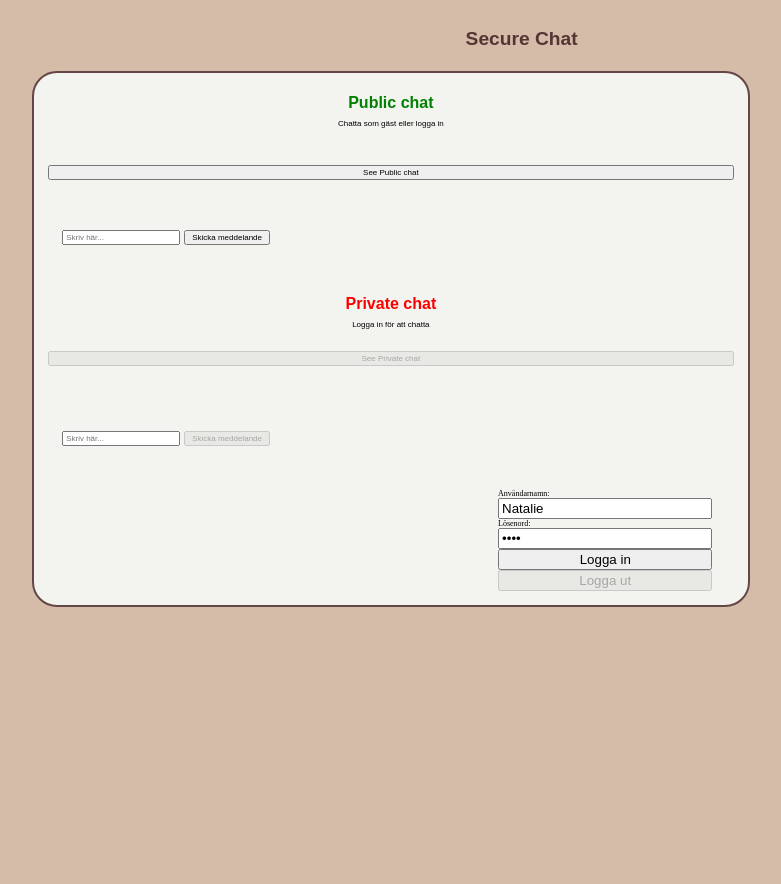
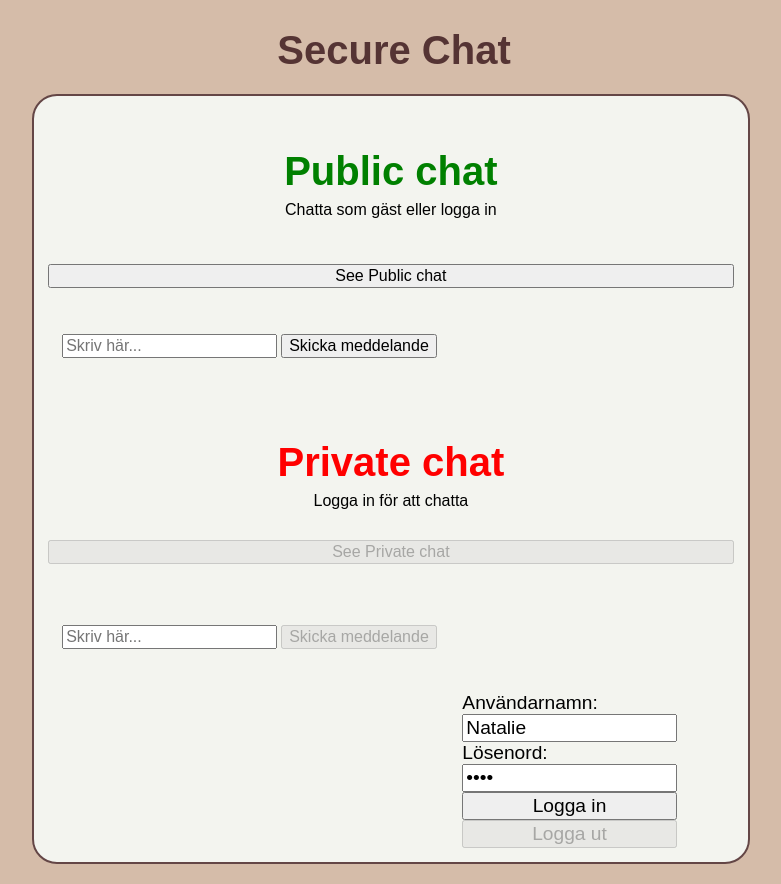
Before and after one commit to natta1995/secure-chat-project, a website: page static/index.html in a window 1280 px wide. Shown: the whole page, without its empty margins (240-1021 px from the left). Before the commit the page ends 800 px from the top, so only its background shows below. Drawn offline with Linux system fonts and the light colour scheme.

Commit message:
final version

```diff
--- a/static/script.js
+++ b/static/script.js
@@ -54,7 +54,7 @@ login.addEventListener('click', async () => {
         localStorage.setItem(JWT_KEY, userToken.token)
         isLoggedin = true
     } else {
-        alert('Bad login credentials');
+        console.log('Bad login credentials');
     }
     uppdateLogginStatus()
 })
@@ -76,7 +76,7 @@ async function getMessagePrivate() {
         }
         privateData = await response.json()
     } catch(error) {
-        alert('something whent wrong! ' + error.message)
+        console.log('Error')
     }
 
     chatHistoryPrivate.innerHTML = ''
@@ -142,12 +142,12 @@ async function getMessagePublic() {
     try {
         const response = await fetch('/public/message')
         if ( response.status !== 200 ){
-            alert('Could not find server: ', response.status)
+            console.log('Could not found')
             return
         }
         publicData = await response.json()
     } catch(error) {
-        alert('something whent wrong! ' + error.message)
+        console.log('something whent wrong')
     }
 
     chatHistory.innerHTML = ''
--- a/static/style.css
+++ b/static/style.css
@@ -5,12 +5,13 @@ body {
 
 h1 {
     padding: 0%;
-    text-align: center;
     margin: 0%;
-    font-size: 120%;
+    font-size: 250%;
     font-family: Arial, Helvetica, sans-serif;
     padding-top: 2%;
     color: rgb(85, 52, 52);
+    text-align: center;
+    margin-right: 25%;
 }
 
 h4{
@@ -19,12 +20,13 @@ h4{
     color: rgb(85, 52, 52);
     padding-bottom: 1%;
     margin-bottom: 0%;
+    font-size: 250%;
 }
 
 li {
    color: rgb(6, 6, 6);
     list-style-type: none;
-    font-size: 50%;
+    font-size: 100%;
     font-weight: bold;
     font-family: 'Times New Roman', Times, serif;
 }
@@ -43,14 +45,14 @@ main {
 #getChat1 {
     margin-top: 4%;
     margin-left: 2%;
-    font-size: 50%;
+    font-size: 100%;
     margin-right: 2%;
 }
 
 #getChat2 {
     margin-top: 2%;
     margin-left: 2%;
-    font-size: 50%;
+    font-size: 100%;
     margin-right: 2%;
 }
 
@@ -59,28 +61,30 @@ main {
     margin: 2%;
     padding: 2%;
     margin-top: 0%;
+    font-size: 100%;
 }
 
 .form-container2 {
     margin: 2%;
     padding: 2%;
+
 }
 
 #text1 {
-    font-size: 50%;
+    font-size: 100%;
 }
 
 #text2 {
-    font-size: 50%;
+    font-size: 100%;
 }
 
 #send-message{
- font-size: 50%;
+ font-size: 100%;
 }
 
 
 #send-message2{
-    font-size: 50%;
+    font-size: 100%;
 }
 
 
@@ -93,9 +97,24 @@ main {
     display: flex;
 	flex-direction: column;
     width: 30%;
+    height: auto;
     padding: 2%;
-    padding-left: 65%;
-    font-size: 50%;
+    padding-left: 60%;
+    font-size: 120%;
+    font-family: Arial, Helvetica, sans-serif;
+
+}
+
+#auth input {
+    font-size: 100%;
+}
+
+#logIn {
+    font-size: 100%;
+}
+
+#logOut{
+    font-size: 100%;
 }
 
 #chat1 {
@@ -111,7 +130,7 @@ main {
 p {
     font-family: Arial, Helvetica, sans-serif;
     text-align: center;
-    font-size: 50%;
+    font-size: 100%;
     padding-top: 0%;
     margin-top: 0%;
 }
```
